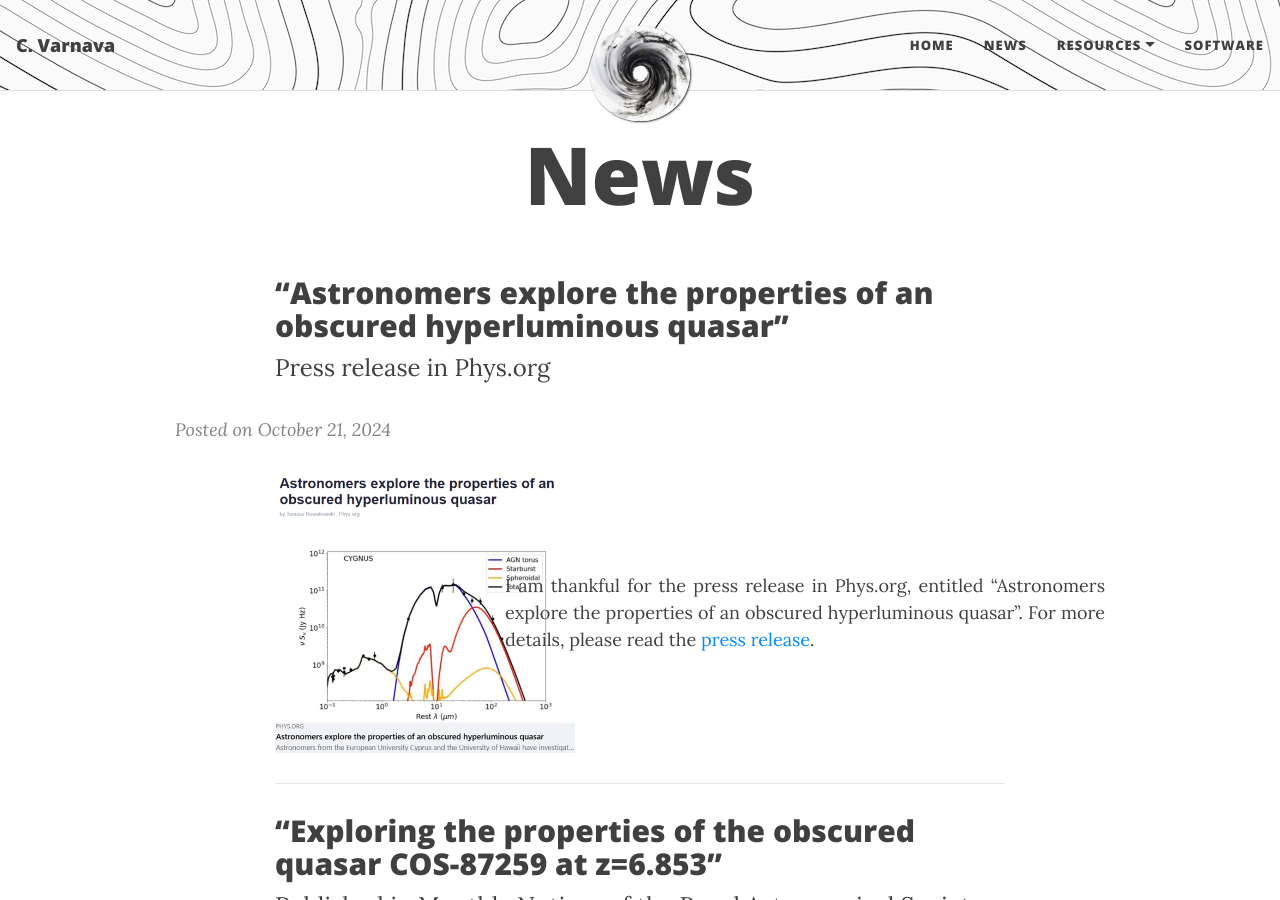
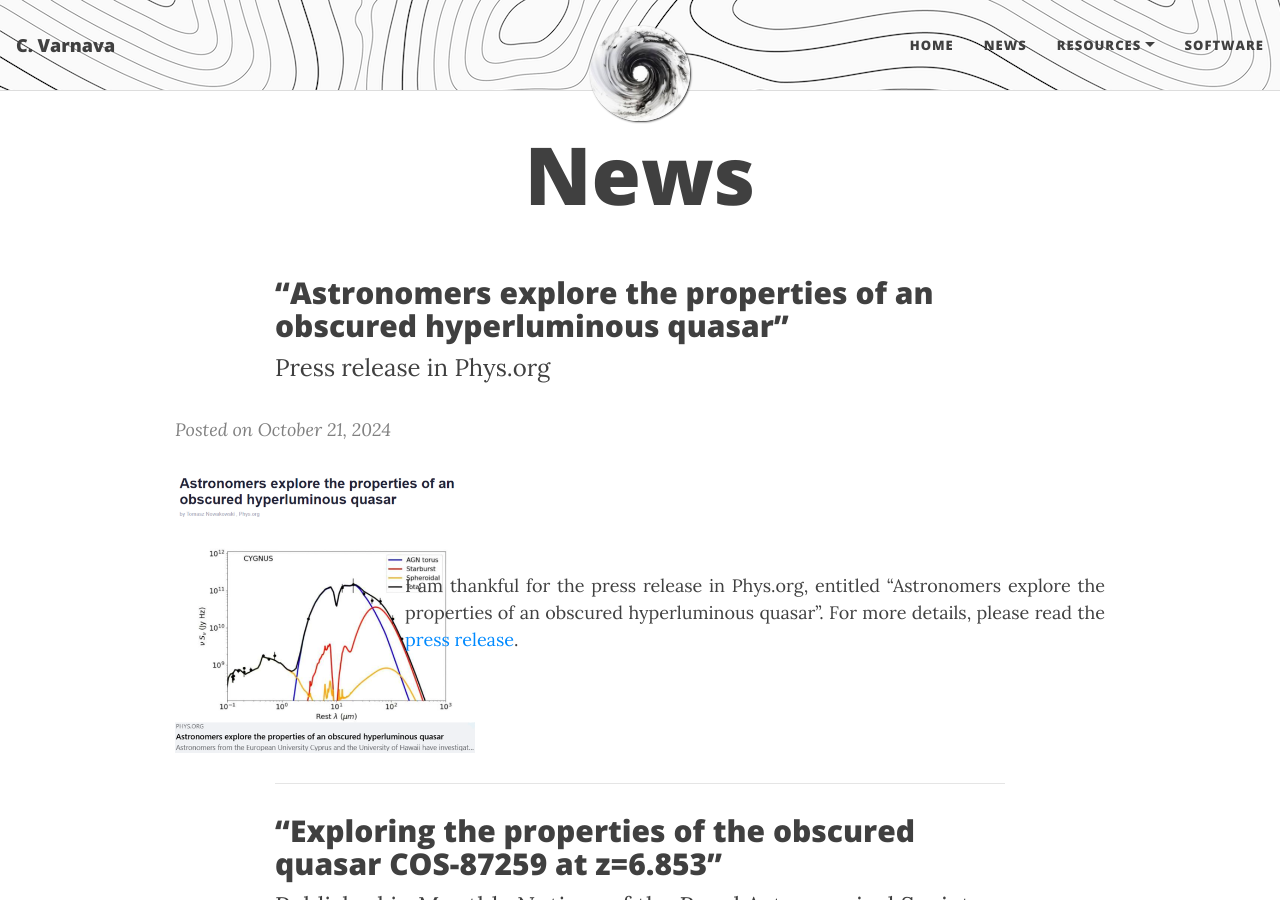
Before and after one commit to ch-var/ch-var.github.io, a Jekyll site: the page built from news.html, in a window 1280 px wide and 900 px high. Built offline with Jekyll 4.4.1, drawn with Linux system fonts in a browser that asks for light colours; formulas are drawn with MathJax 3.

Commit message:
Update news.html

```diff
--- a/news.html
+++ b/news.html
@@ -29,7 +29,7 @@
 <i style="color:#808080";>Posted on October 21, 2024</i>
 
 <div style="display: flex; justify-content: space-between; align-items: center; flex-wrap: wrap;">
-  <img src="/assets/img/press.png" style="max-width: 300px; height: auto; margin-right: 30px;"/>
+  <img src="/assets/img/press.png" style="max-width: 300px; height: auto; margin-right: 30px; margin-left: -100px;"/>
   <p style="text-align: justify; flex: 1;">I am thankful for the press release in Phys.org, entitled “Astronomers explore the properties of an obscured hyperluminous quasar”. For more details, please read the <a href="https://phys.org/news/2024-10-astronomers-explore-properties-obscured-hyperluminous.html">press release</a>.</p>
 </div>
 
```
